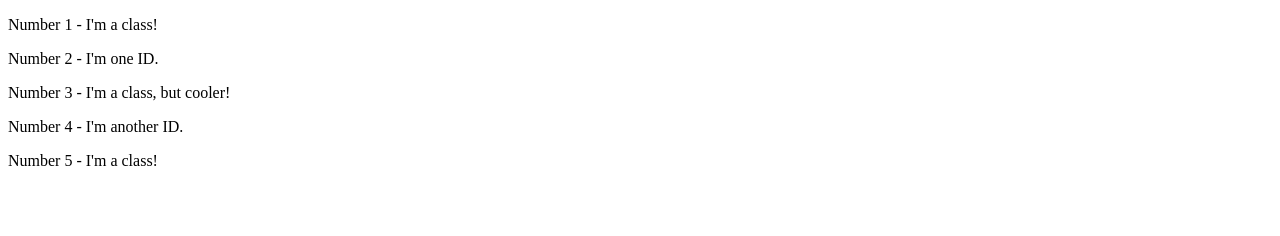
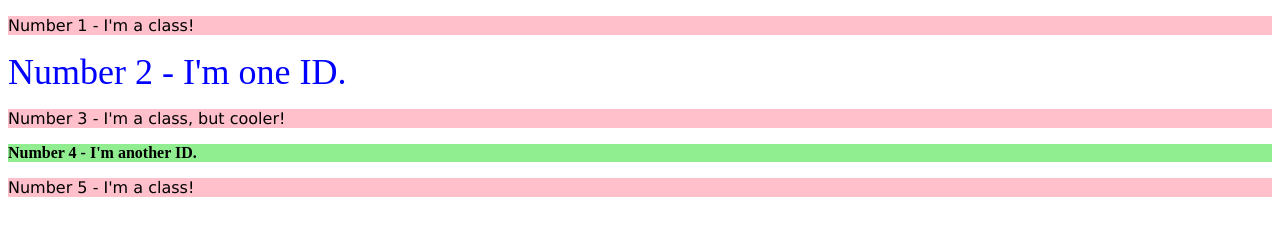
Before and after one commit to TheChirag356/Odin-Project-Practice-Repository, a plain HTML site: page Foundations/CSS Exercises/02-class-id-selectors/index.html in a window 1280 px wide. Drawn offline with Linux system fonts and the light colour scheme.

Commit message:
Solved 02-class-id-selectors

```diff
--- a/Foundations/CSS Exercises/02-class-id-selectors/index.html
+++ b/Foundations/CSS Exercises/02-class-id-selectors/index.html
@@ -8,10 +8,10 @@
     <link rel="stylesheet" href="style.css">
   </head>
   <body>
-    <p>Number 1 - I'm a class!</p>
-    <div>Number 2 - I'm one ID.</div>
-    <p>Number 3 - I'm a class, but cooler!</p>
-    <div>Number 4 - I'm another ID.</div>
-    <p>Number 5 - I'm a class!</p>
+    <p class="oddelem">Number 1 - I'm a class!</p>
+    <div id="second">Number 2 - I'm one ID.</div>
+    <p class="oddelem adjust-font">Number 3 - I'm a class, but cooler!</p>
+    <div id="fourth" class="adjust-font">Number 4 - I'm another ID.</div>
+    <p class="oddelem">Number 5 - I'm a class!</p>
   </body>
 </html>
--- a/Foundations/CSS Exercises/02-class-id-selectors/style.css
+++ b/Foundations/CSS Exercises/02-class-id-selectors/style.css
@@ -0,0 +1,18 @@
+.oddelem {
+    background-color: pink;
+    font-family: Verdana, DejaVu Sans, sans-serif;
+}
+
+#second {
+    color: blue;
+    font-size: 36px;
+}
+
+#fourth {
+    background-color: lightgreen;
+    font-weight: bold;
+}
+
+.adjust-font-size {
+    font-size: 24px;
+}
```
Also changed, not shown: Foundations/CSS Exercises/02-class-id-selectors/solution/solution.css (deleted, +0 -27 lines), Foundations/CSS Exercises/02-class-id-selectors/solution/solution.html (deleted, +0 -17 lines).
